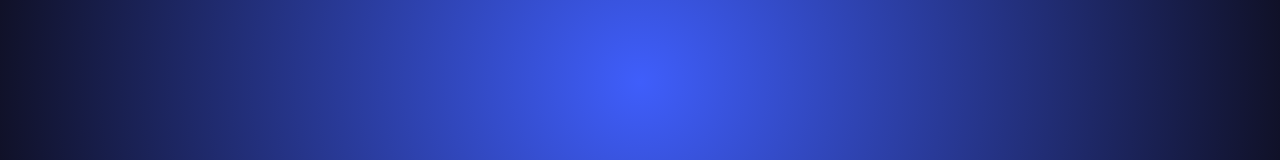
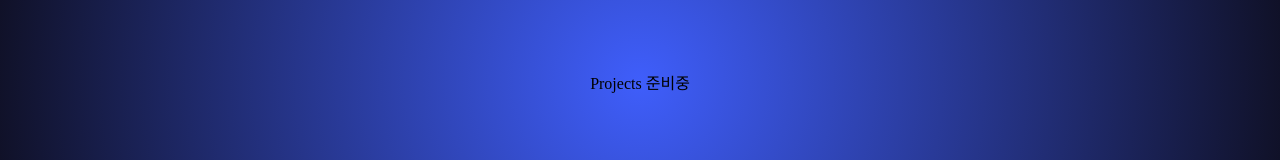
Before and after one commit to haejunejung/Portfolio, a React (Create React App) app in the folder portfolio/: page /projects in a window 1280 px wide. Before the commit this address had no page. Shown: the part 318-478 px from the top of the page. Built offline with nearby package versions, Linux system fonts and the light colour scheme; a web font is replaced by a local one.

Commit message:
portfolio

```diff
--- a/portfolio/src/App.js
+++ b/portfolio/src/App.js
@@ -4,7 +4,7 @@
 
 import Home from "./components/Home/Home";
 import TodayILearned from "./components/TIL/TodayILearned";
-import Portfolio from "./components/Portfolio/Portfolio";
+import Projects from "./components/Projects/projects";
 
 const App = () => {
   return (
@@ -12,7 +12,7 @@
       <Routes>
         <Route path="/" exact={true} element={<Home />} />
         <Route path="/TIL" element={<TodayILearned />} />
-        <Route path="/Portfolio" element={<Portfolio />} />
+        <Route path="/projects" element={<Projects />} />
       </Routes>
     </React.Fragment>
   );
--- a/portfolio/src/components/Portfolio/Portfolio.js
+++ /dev/null
@@ -1,7 +0,0 @@
-import React from "react";
-
-const Portfolio = () => {
-  return <div>portfoilo 준비중</div>;
-};
-
-export default Portfolio;
--- /dev/null
+++ b/portfolio/src/components/Projects/Projects.js
@@ -0,0 +1,7 @@
+import React from "react";
+
+const Projects = () => {
+  return <div>Projects 준비중</div>;
+};
+
+export default Projects;
```
